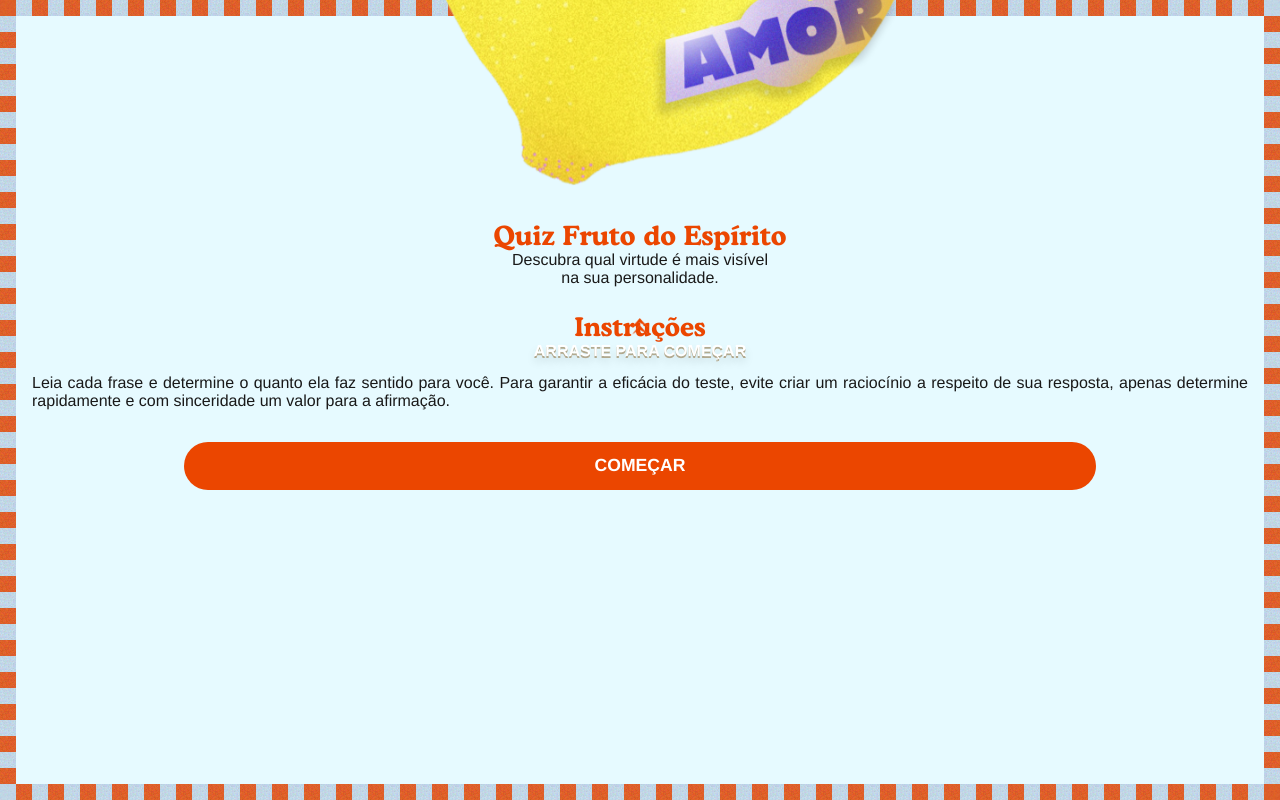
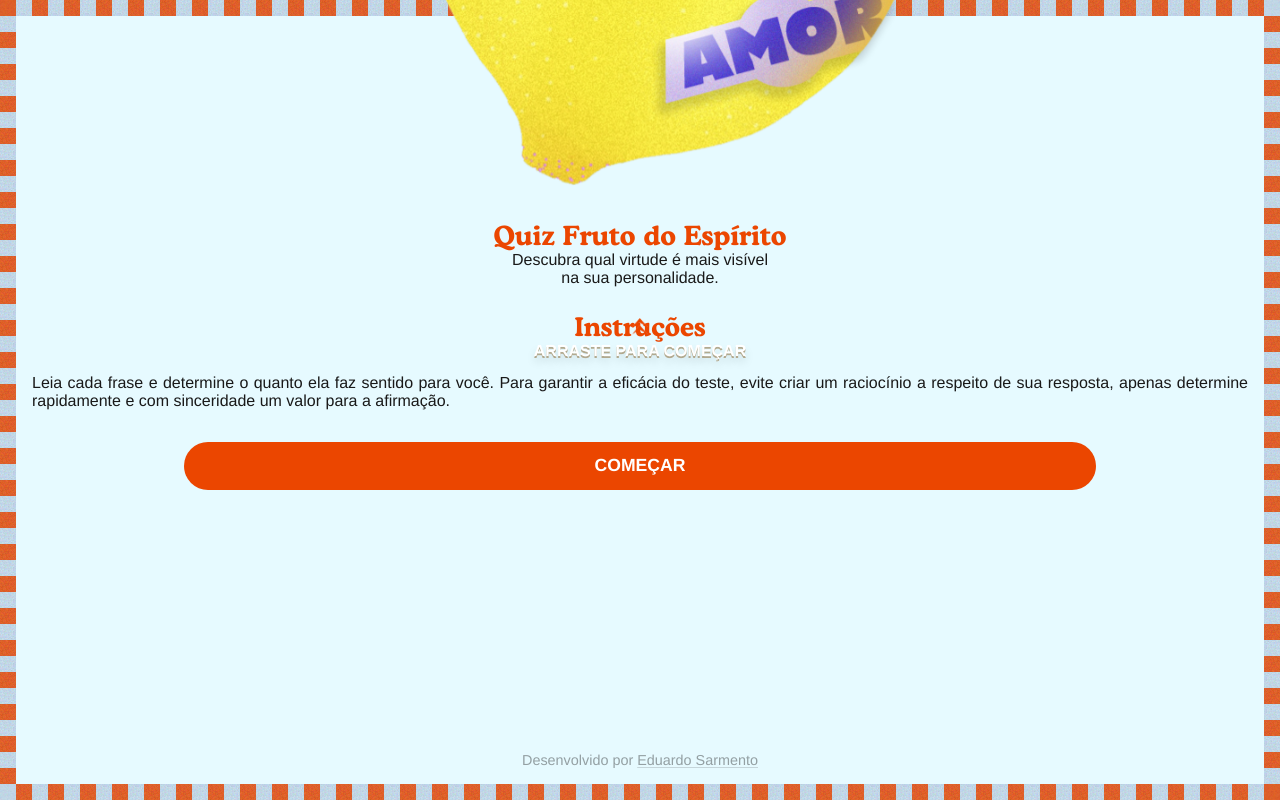
Before and after one commit to edusrmt/quiz-frutifique, a React (Vite) app: page / in a window 1280 px wide. Shown: the part 800-1600 px from the top of the page. Built offline with nearby package versions, Linux system fonts and the light colour scheme; a web font is replaced by a local one.

Commit message:
Adds credits

```diff
--- a/src/routes/Home/index.tsx
+++ b/src/routes/Home/index.tsx
@@ -9,6 +9,7 @@ import {
   IntroSection,
   SwipeUpContainer,
   ImagesContainer,
+  CreditsLabel,
 } from './styles';
 import frutifiqueLogo from '../../assets/frutifique-logo.png';
 import fruitImage from '../../assets/fruit.png';
@@ -87,6 +88,16 @@ export function HomePage() {
           Começar
         </Button>
       </IntroSection>
+      <CreditsLabel>
+        Desenvolvido por{' '}
+        <a
+          href="https://www.instagram.com/edu.sarmento"
+          target="_blank"
+          rel="noopener noreferrer"
+        >
+          Eduardo Sarmento
+        </a>
+      </CreditsLabel>
     </PageContainer>
   );
 }
--- a/src/routes/Home/styles.ts
+++ b/src/routes/Home/styles.ts
@@ -143,3 +143,17 @@ export const SwipeUpContainer = styled.div`
     text-shadow: 0px 2px 0px #b2a98f, 0px 6px 10px rgba(0, 0, 0, 0.15);
   }
 `;
+
+export const CreditsLabel = styled.span`
+  position: relative;
+  margin-top: -3rem;
+  font-size: 0.9rem;
+  opacity: 0.4;
+
+  a:link,
+  a:visited {
+    color: inherit;
+    text-decoration-color: rgba(25, 25, 25, 0.4);
+    text-underline-offset: 0.1rem;
+  }
+`;
```
